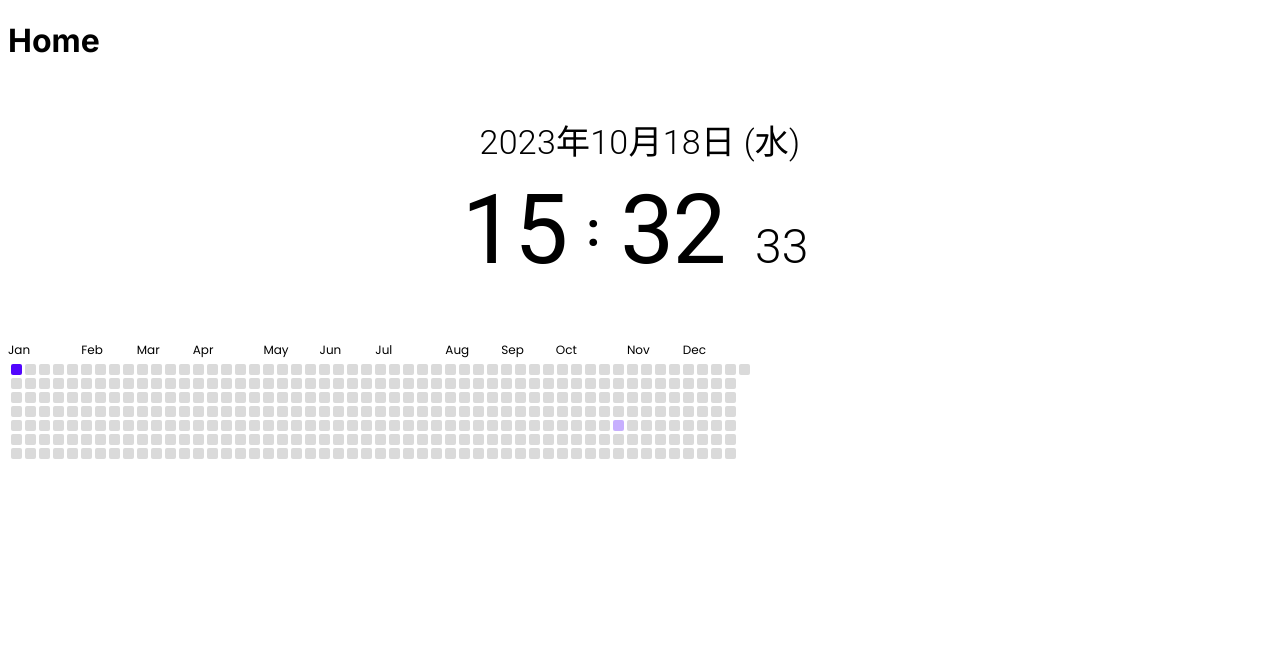
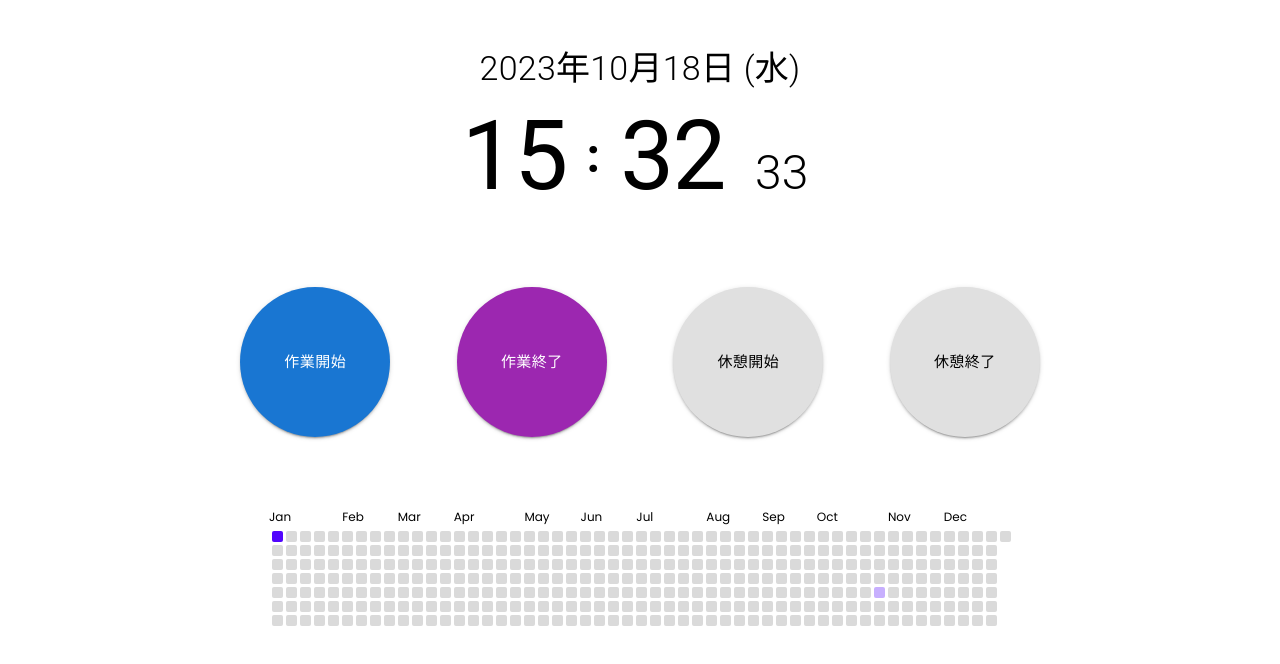
Before and after one commit to yoshimi-I/AttendanceApp, a Next.js app in the folder frontend/: page / in a window 1280 px wide. Shown: the top 664 px of the page. Built offline with nearby package versions, Linux system fonts and the light colour scheme.

Commit message:
create: 勤怠ボタンの作成

```diff
--- a/frontend/src/app/mypage/page.tsx
+++ b/frontend/src/app/mypage/page.tsx
@@ -1,4 +1,5 @@
 import { ActivityCalendar } from "@/components/githubCarender/githubCarender";
+import TaskButtons from "@/components/register/registerButton";
 import CurrentTime from "@/components/time/currentTime";
 
 
@@ -6,16 +7,17 @@ const MyPage = () => {
   const sampleData = [
     {
       day: "2023-01-01",
-      activity: 5
+      activity_time: 5
     },
     {
       day: "2023-11-02",
-      activity: 1
+      activity_time: 1
     }
   ]
   return (
     <main>
       <CurrentTime />
+      <TaskButtons />
       <ActivityCalendar sampleData={sampleData} />
     </main>
   );
--- a/frontend/src/app/page.tsx
+++ b/frontend/src/app/page.tsx
@@ -1,21 +1,29 @@
 import { ActivityCalendar } from "@/components/githubCarender/githubCarender";
 import CurrentTime from "../components/time/currentTime";
+import TaskButtons from "@/components/register/registerButton";
+import AttendanceButton from "@/components/register/registerButton";
+import AttendanceButtons from "@/components/register/registerButtonList";
 export default function Home() {
   const sampleData = [
     {
       day: "2023-01-01",
-      activity: 5
+      activity_time: 5,
     },
     {
       day: "2023-11-02",
-      activity: 1
-    }
-  ]
+      activity_time: 1,
+    },
+  ];
+  type ButtonType = "作業開始" | "作業終了" | "休憩開始" | "休憩終了";
+  const handleActivityAction = (type: ButtonType) => {
+    // ここで何らかの処理を行います。例えば、API呼び出しや状態の更新など
+    console.log(`${type} ボタンがクリックされました`);
+  };
   return (
     <main>
-      <h1>Home</h1>
       <CurrentTime />
-      <ActivityCalendar sampleData={sampleData}/>
+      <AttendanceButtons />
+      <ActivityCalendar sampleData={sampleData} />
     </main>
   );
 }
--- a/frontend/src/components/githubCarender/githubCarender.tsx
+++ b/frontend/src/components/githubCarender/githubCarender.tsx
@@ -3,11 +3,11 @@ import React, { useEffect, useState } from "react";
 import Link from "next/link";
 
 import "./styles.css";
-import { Box } from "@mui/material";
+import { Box, Container } from "@mui/material";
 
 interface ActivityData {
   day: string;
-  activity: number;
+  activity_time: number;
 }
 
 interface ColorCustomization {
@@ -97,7 +97,7 @@ export const ActivityCalendar: React.FC<ActivityCalendarProps> = ({
   const initialise = async () => {
     sampleData?.map((item) => {
       let activityDay = getDayOfYear(item.day);
-      tempGraphData[activityDay] = item.activity;
+      tempGraphData[activityDay] = item.activity_time;
     });
     setGraphData(tempGraphData);
   };
@@ -124,6 +124,14 @@ export const ActivityCalendar: React.FC<ActivityCalendarProps> = ({
     else return colorCustomization.activity3;
   };
   return (
+    <Container
+      sx={{
+        display: "flex",
+        flexDirection: "column",
+        alignItems: "center",
+        justifyContent: "center",
+      }}
+    >
       <div className="activity-calender">
         {showMonthBar ? (
           <div className="months-wrapper">
@@ -142,7 +150,7 @@ export const ActivityCalendar: React.FC<ActivityCalendarProps> = ({
           </div>
         ) : null}
         <div className="ac-wrapper">
-        {[...Array(52)].map((e, i) => {
+          {[...Array(52)].map((_, i) => {
             return (
               <Box key={i}>
                 <div className="aci-wrapper">
@@ -154,7 +162,9 @@ export const ActivityCalendar: React.FC<ActivityCalendarProps> = ({
                       className={`ac-item day-${i * 7 + 1} ${
                         graphData[i * 7 + 1] !== 0
                           ? `active activity-${
-                            graphData[i * 7 + 1] < 4 ? graphData[i * 7 + 1] : 4
+                              graphData[i * 7 + 1] < 4
+                                ? graphData[i * 7 + 1]
+                                : 4
                             }`
                           : ""
                       }`}
@@ -176,7 +186,9 @@ export const ActivityCalendar: React.FC<ActivityCalendarProps> = ({
                       className={`ac-item day-${i * 7 + 2} ${
                         graphData[i * 7 + 2] !== 0
                           ? `active activity-${
-                            graphData[i * 7 + 2] < 4 ? graphData[i * 7 + 2] : 4
+                              graphData[i * 7 + 2] < 4
+                                ? graphData[i * 7 + 2]
+                                : 4
                             }`
                           : ""
                       }`}
@@ -198,7 +210,9 @@ export const ActivityCalendar: React.FC<ActivityCalendarProps> = ({
                       className={`ac-item day-${i * 7 + 3} ${
                         graphData[i * 7 + 3] !== 0
                           ? `active activity-${
-                            graphData[i * 7 + 3] < 4 ? graphData[i * 7 + 3] : 4
+                              graphData[i * 7 + 3] < 4
+                                ? graphData[i * 7 + 3]
+                                : 4
                             }`
                           : ""
                       }`}
@@ -220,7 +234,9 @@ export const ActivityCalendar: React.FC<ActivityCalendarProps> = ({
                       className={`ac-item day-${i * 7 + 4} ${
                         graphData[i * 7 + 4] !== 0
                           ? `active activity-${
-                            graphData[i * 7 + 4] < 4 ? graphData[i * 7 + 4] : 4
+                              graphData[i * 7 + 4] < 4
+                                ? graphData[i * 7 + 4]
+                                : 4
                             }`
                           : ""
                       }`}
@@ -242,7 +258,9 @@ export const ActivityCalendar: React.FC<ActivityCalendarProps> = ({
                       className={`ac-item day-${i * 7 + 5} ${
                         graphData[i * 7 + 5] !== 0
                           ? `active activity-${
-                            graphData[i * 7 + 5] < 4 ? graphData[i * 7 + 5] : 4
+                              graphData[i * 7 + 5] < 4
+                                ? graphData[i * 7 + 5]
+                                : 4
                             }`
                           : ""
                       }`}
@@ -264,7 +282,9 @@ export const ActivityCalendar: React.FC<ActivityCalendarProps> = ({
                       className={`ac-item day-${i * 7 + 6} ${
                         graphData[i * 7 + 6] !== 0
                           ? `active activity-${
-                            graphData[i * 7 + 6] < 4 ? graphData[i * 7 + 6] : 4
+                              graphData[i * 7 + 6] < 4
+                                ? graphData[i * 7 + 6]
+                                : 4
                             }`
                           : ""
                       }`}
@@ -286,7 +306,9 @@ export const ActivityCalendar: React.FC<ActivityCalendarProps> = ({
                       className={`ac-item day-${i * 7 + 7} ${
                         graphData[i * 7 + 7] !== 0
                           ? `active activity-${
-                            graphData[i * 7 + 7] < 4 ? graphData[i * 7 + 7] : 4
+                              graphData[i * 7 + 7] < 4
+                                ? graphData[i * 7 + 7]
+                                : 4
                             }`
                           : ""
                       }`}
@@ -323,5 +345,6 @@ export const ActivityCalendar: React.FC<ActivityCalendarProps> = ({
           </div>
         </div>
       </div>
+    </Container>
   );
 };
--- a/frontend/src/components/register/registerButton.tsx
+++ b/frontend/src/components/register/registerButton.tsx
@@ -1,50 +1,42 @@
 import React from 'react';
+import Button from '@mui/material/Button';
 
 type ButtonType = '作業開始' | '作業終了' | '休憩開始' | '休憩終了';
 
-interface ActionButtonProps {
+
+interface AttendanceButtonProps {
   type: ButtonType;
-  onClick: (type: ButtonType) => void;
 }
 
-const ActionButton: React.FC<ActionButtonProps> = ({ type, onClick }) => {
+const AttendanceButton: React.FC<AttendanceButtonProps> = ({ type }) => {
+  let color: 'primary' | 'secondary' | 'inherit';
+
+  switch (type) {
+    case '作業開始':
+      color = 'primary';
+      break;
+    case '作業終了':
+      color = 'secondary';
+      break;
+    default:
+      color = 'inherit';
+  }
+
   return (
-    <button onClick={() => onClick(type)} style={{ margin: '10px' }}>
+    <Button
+      variant="contained"
+      color={color}
+      size="large"
+      sx={{
+        borderRadius: '50%',
+        width: '150px',
+        height: '150px',
+        margin: '2%',
+      }}
+    >
       {type}
-    </button>
+    </Button>
   );
 };
 
-const TaskButtons: React.FC = () => {
-  const handleButtonClick = (type: ButtonType) => {
-    switch (type) {
-      case '作業開始':
-        console.log('作業を開始しました');
-        // 作業開始のロジックを実装
-        break;
-      case '作業終了':
-        console.log('作業を終了しました');
-        // 作業終了のロジックを実装
-        break;
-      case '休憩開始':
-        console.log('休憩を開始しました');
-        // 休憩開始のロジックを実装
-        break;
-      case '休憩終了':
-        console.log('休憩を終了しました');
-        // 休憩終了のロジックを実装
-        break;
-    }
-  };
-
-  return (
-    <div>
-      <ActionButton type="作業開始" onClick={handleButtonClick} />
-      <ActionButton type="作業終了" onClick={handleButtonClick} />
-      <ActionButton type="休憩開始" onClick={handleButtonClick} />
-      <ActionButton type="休憩終了" onClick={handleButtonClick} />
-    </div>
-  );
-};
-
-export default TaskButtons;
+export default AttendanceButton;
--- /dev/null
+++ b/frontend/src/components/register/registerButtonList.tsx
@@ -0,0 +1,25 @@
+import React from 'react';
+import { Box } from '@mui/system';
+import AttendanceButton from './registerButton';
+
+
+function AttendanceButtons() {
+  return (
+    <Box
+      display="flex"
+
+      flexDirection="row"
+      gap={2}
+      alignItems="center"
+      justifyContent="center"
+      style={{ marginBottom: '40px' }}
+    >
+      <AttendanceButton type="作業開始" />
+      <AttendanceButton type="作業終了" />
+      <AttendanceButton type="休憩開始" />
+      <AttendanceButton type="休憩終了" />
+    </Box>
+  );
+}
+
+export default AttendanceButtons;
```
Lines whose indentation alone changed are shown as unchanged.
